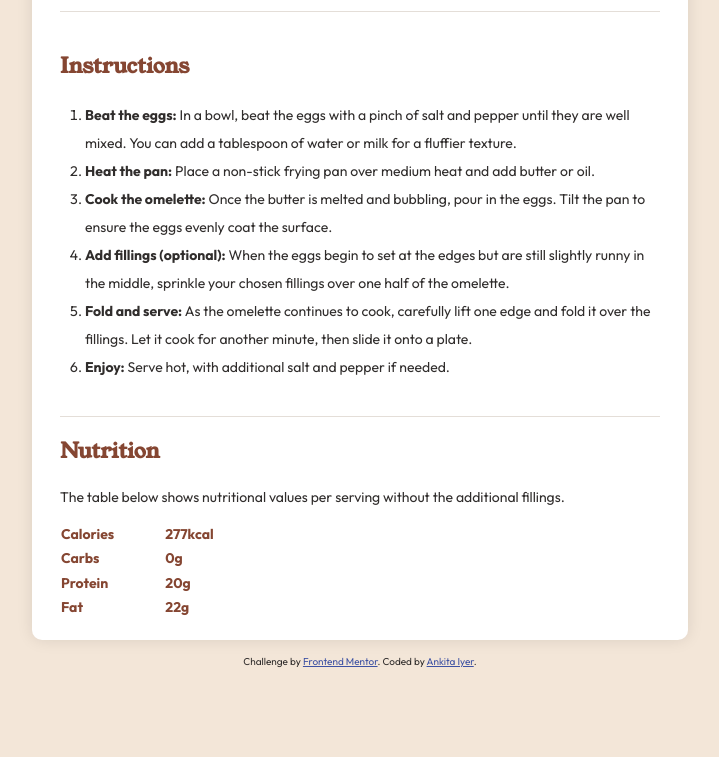
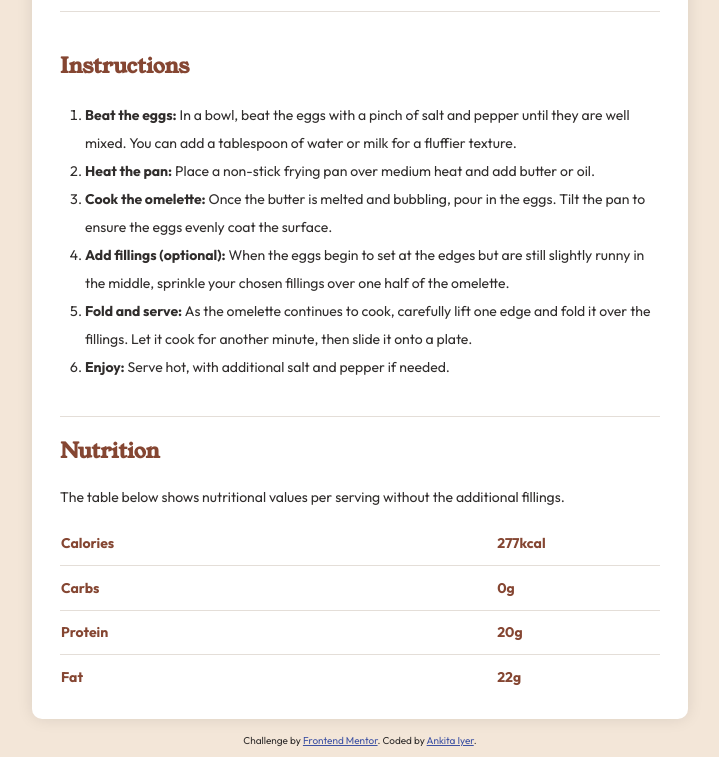
Before and after one commit to thecerebralcosmocrat/Recipe-Main-Page, a plain HTML site: page index.html in a window 1280 px wide. Shown: the part 846-1603 px from the top of the page, without its empty margins (280-999 px from the left). Before the commit the page ends 1524 px from the top, so only its background shows below. Drawn offline with Linux system fonts and the light colour scheme.

Commit message:
Enhance nutrition details - Add horizontal lines below each td element using border-bottom - Make border-bottom for last-child of td as none - make width of table 100%

```diff
--- a/styles.css
+++ b/styles.css
@@ -98,10 +98,21 @@ h1, h2, h3 {
     border-collapse: collapse;
     color: hsl(14, 45%, 36%);
     font-weight: 700;
+    width: 100%;
+}
+
+.nutrition-details table td {
+    border-bottom: 1px solid hsl(30, 18%, 87%);
+    padding-top: 0.75rem;
+    padding-bottom: 0.75rem;
+}
+
+.nutrition-details table tr:last-child td {
+    border-bottom: none;
 }
 
 .nutrition-details table td:first-child {
-    padding-right: 50px;
+    padding-right: 80px;
 }
 
 .attribution {
```
